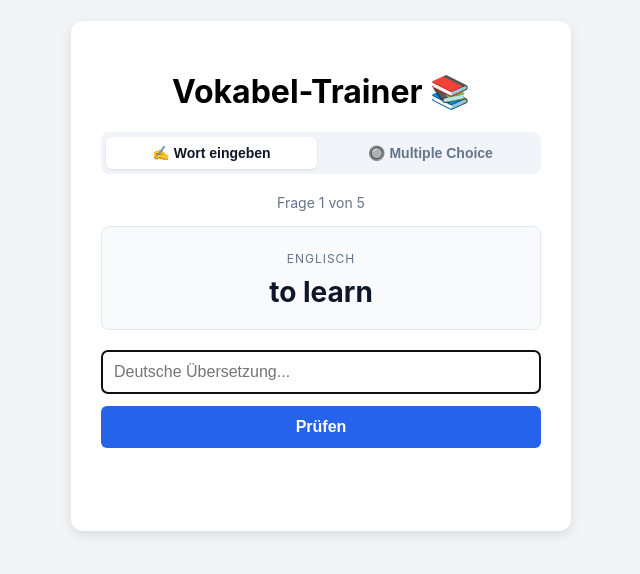
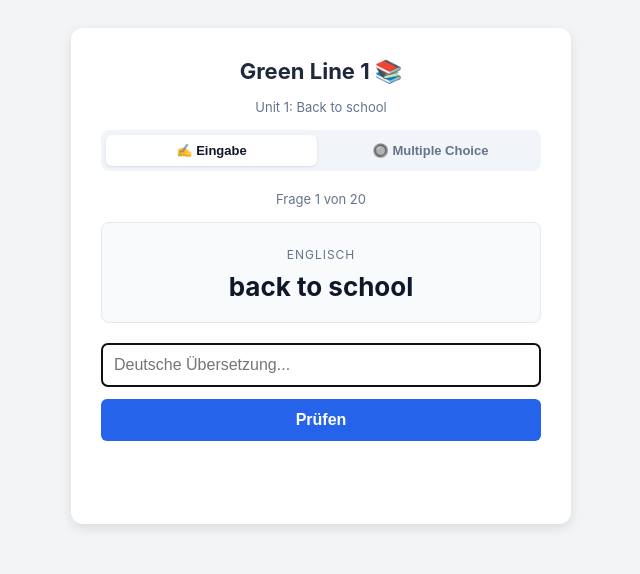
Before and after one commit to DudeThms/vokabeltrainer, a plain HTML site: page index.html in a window 1280 px wide. Shown: the part 124-698 px from the top of the page, without its empty margins (319-959 px from the left). Drawn offline with Linux system fonts and the light colour scheme.

Commit message:
Update title and styling in index.html

```diff
--- a/index.html
+++ b/index.html
@@ -3,7 +3,7 @@
 <head>
   <meta charset="UTF-8">
   <meta name="viewport" content="width=device-width, initial-scale=1.0">
-  <title>Vokabel-Trainer</title>
+  <title>Vokabel-Trainer - Green Line 1 (Unit 1)</title>
   <style>
     body {
       font-family: -apple-system, BlinkMacSystemFont, "Segoe UI", Roboto, sans-serif;
@@ -25,6 +25,16 @@
       max-width: 440px;
       text-align: center;
     }
+    h1 {
+      font-size: 22px;
+      margin-top: 0;
+      color: #1e293b;
+    }
+    .subtitle {
+      font-size: 13px;
+      color: #64748b;
+      margin-bottom: 15px;
+    }
     .mode-switch {
       display: flex;
       gap: 8px;
@@ -36,7 +46,7 @@
     .mode-btn {
       flex: 1;
       padding: 8px;
-      font-size: 14px;
+      font-size: 13px;
       font-weight: 600;
       border: none;
       border-radius: 6px;
@@ -65,7 +75,7 @@
     }
     .word-box h2 {
       margin: 8px 0 0 0;
-      font-size: 28px;
+      font-size: 26px;
       color: #0f172a;
     }
     input {
@@ -101,13 +111,15 @@
     .mc-btn {
       width: 100%;
       padding: 12px;
-      font-size: 16px;
+      font-size: 15px;
       background-color: #f8fafc;
       color: #0f172a;
       border: 2px solid #cbd5e1;
       border-radius: 8px;
       cursor: pointer;
       font-weight: 500;
+      text-align: left;
+      padding-left: 15px;
       transition: all 0.15s;
     }
     .mc-btn:hover:not(:disabled) {
@@ -138,19 +150,20 @@
 <body>
 
 <div class="card">
-  <h1>Vokabel-Trainer 📚</h1>
+  <h1>Green Line 1 📚</h1>
+  <div class="subtitle">Unit 1: Back to school</div>
 
   <!-- Modus-Auswahl -->
   <div class="mode-switch">
-    <button id="btn-mode-type" class="mode-btn active" onclick="setMode('type')">✍️ Wort eingeben</button>
+    <button id="btn-mode-type" class="mode-btn active" onclick="setMode('type')">✍️ Eingabe</button>
     <button id="btn-mode-mc" class="mode-btn" onclick="setMode('mc')">🔘 Multiple Choice</button>
   </div>
 
   <div id="quiz-area">
-    <p id="progress" style="color: #64748b; font-size: 14px; margin: 0;">Frage 1 von 5</p>
+    <p id="progress" style="color: #64748b; font-size: 13px; margin: 0;"></p>
     <div class="word-box">
       <span>Englisch</span>
-      <h2 id="english-word">to learn</h2>
+      <h2 id="english-word"></h2>
     </div>
 
     <!-- Bereich 1: Texteingabe -->
@@ -174,16 +187,31 @@
 </div>
 
 <script>
-  // HIER KANNST DU DEINE VOKABELN ANPASSEN (mindestens 3 Vokabeln für Multiple Choice!):
+  // Offizielle / typische Vokabeln aus Green Line 1 - Unit 1 (Bayern Gymnasium)
   const vocabList = [
-    { english: 'to learn', german: 'lernen' },
-    { english: 'school', german: 'Schule' },
-    { english: 'teacher', german: 'Lehrer' },
-    { english: 'homework', german: 'Hausaufgabe' },
-    { english: 'exam', german: 'Prüfung' }
+    { english: 'back to school', german: 'wieder in der Schule' },
+    { english: 'to start', german: 'beginnen, anfangen' },
+    { english: 'new', german: 'neu' },
+    { english: 'pupil', german: 'Schüler/in' },
+    { english: 'teacher', german: 'Lehrer/in' },
+    { english: 'classroom', german: 'Klassenzimmer' },
+    { english: 'school bag', german: 'Schultasche' },
+    { english: 'book', german: 'Buch' },
+    { english: 'exercise book', german: 'Heft' },
+    { english: 'pen', german: 'Stift, Kugelschreiber' },
+    { english: 'pencil', german: 'Bleistift' },
+    { english: 'board', german: 'Tafel' },
+    { english: 'friend', german: 'Freund/in' },
+    { english: 'to meet', german: 'treffen' },
+    { english: 'to talk (about)', german: 'sprechen (über)' },
+    { english: 'hobby', german: 'Hobby' },
+    { english: 'sport', german: 'Sport' },
+    { english: 'music', german: 'Musik' },
+    { english: 'pet', german: 'Haustier' },
+    { english: 'family', german: 'Familie' }
   ];
 
-  let currentMode = 'type'; // 'type' oder 'mc'
+  let currentMode = 'type';
   let currentIndex = 0;
   let score = 0;
 
@@ -227,16 +255,12 @@
   function generateMultipleChoice(correctAnswer) {
     mcArea.innerHTML = '';
 
-    // Alle anderen deutschen Wörter als falsche Optionen sammeln
     const wrongOptions = vocabList
       .filter(item => item.german !== correctAnswer)
       .map(item => item.german);
 
-    // Zufällig 2 falsche Antworten auswählen
     wrongOptions.sort(() => Math.random() - 0.5);
     const selectedOptions = [correctAnswer, ...wrongOptions.slice(0, 2)];
-
-    // Alle 3 Antwortmöglichkeiten zufällig mischen
     selectedOptions.sort(() => Math.random() - 0.5);
 
     selectedOptions.forEach(option => {
@@ -263,7 +287,7 @@
       score++;
     } else {
       clickedBtn.classList.add('wrong');
-      feedbackEl.textContent = `Falsch! Richtig ist "${correctAnswer}"`;
+      feedbackEl.textContent = `Falsch! Richtig ist: "${correctAnswer}"`;
       feedbackEl.style.color = '#ef4444';
     }
 
@@ -278,7 +302,7 @@
     checkBtn.classList.add('hidden');
     nextBtn.classList.remove('hidden');
 
-    if (userAnswer === correctAnswer) {
+    if (userAnswer === correctAnswer || correctAnswer.includes(userAnswer)) {
       feedbackEl.textContent = 'Richtig! 🎉';
       feedbackEl.style.color = '#10b981';
       score++;
@@ -295,7 +319,7 @@
     } else {
       document.getElementById('quiz-area').classList.add('hidden');
       document.getElementById('result-area').classList.remove('hidden');
-      document.getElementById('score-text').textContent = `Du hast ${score} von ${vocabList.length} Vokabeln richtig!`;
+      document.getElementById('score-text').textContent = `Du hast ${score} von ${vocabList.length} Vokabeln richtig gewusst!`;
     }
   }
 
@@ -307,7 +331,6 @@
     loadWord();
   }
 
-  // Enter-Taste im Eingabe-Modus unterstützen
   inputEl.addEventListener('keypress', function(e) {
     if (e.key === 'Enter' && currentMode === 'type' && !checkBtn.classList.contains('hidden')) {
       checkTypedAnswer();
```
